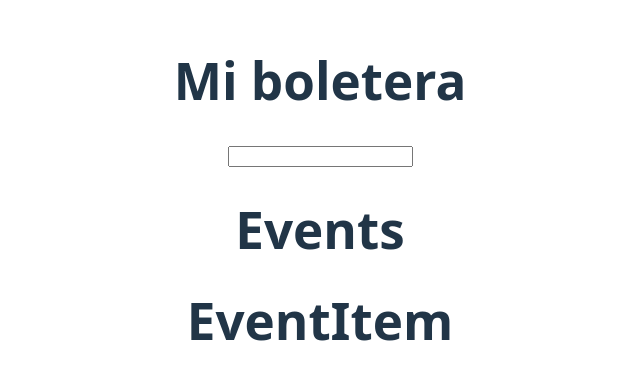
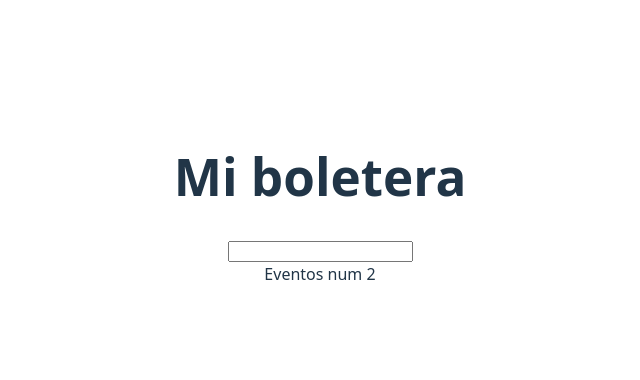
Before and after one commit to roxsyVel910/ticket-masters, a React (Vite) app: page / in a window 1280 px wide. Shown: the part 200-580 px from the top of the page, without its empty margins (320-960 px from the left). Built offline with nearby package versions, Linux system fonts and the light colour scheme.

Commit message:
read data

```diff
--- a/src/components/Events/components/EventItem/index.jsx
+++ b/src/components/Events/components/EventItem/index.jsx
@@ -1,7 +1,9 @@
-const EventItem = () => {
+const EventItem = ({ info, name, image }) => {
     return (
         <div>
-            <h1>EventItem</h1>
+            <img src={image} alt={name} />
+            <h4>{name}</h4>
+            <p>{info}</p>
         </div>
     )
 }
--- a/src/components/Events/index.jsx
+++ b/src/components/Events/index.jsx
@@ -1,11 +1,26 @@
 import EventItem from './components/EventItem';
+import data from '../../data/events.json';
+console.log(data);
+const  { _embedded: { events }} = data; //desestructuración de objetos
 const Events = () => {
+
+    const eventsComponent = events.map((eventItem)=> {
+        <EventItem
+            key={`event-item-${eventItem.id}`}
+            name={eventItem.name}
+            info={eventItem.info}
+            image={eventItem.images[0].url}
+        />
+    });
+
     return (
         <div>
-            <h1>Events</h1>
-            <EventItem />
+            Eventos
+            num 2
+            {eventsComponent}
         </div>
     )
 }
 
+
 export default Events;
```
